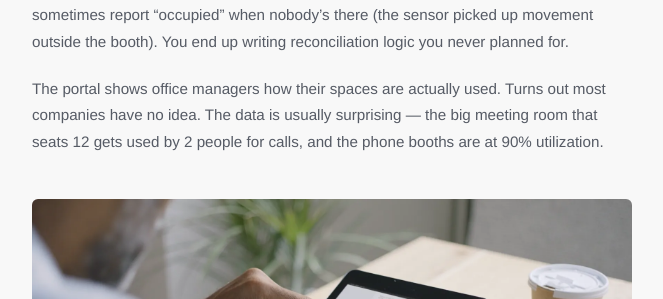
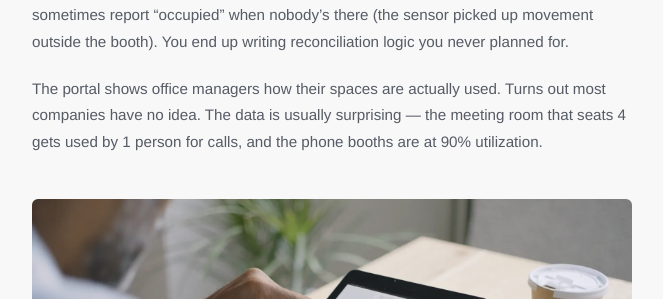
Before and after one commit to robikovacs/robikovacs.github.io, a Jekyll site: the page built from _posts/2021-03-15-building-software-for-physical-spaces-at-room.md, in a window 1280 px wide and 900 px high, scrolled down 1428 px. Shown: the part 180-479 px from the top of the window, without its empty margins (308-971 px from the left). Built offline with Jekyll 4.4.1, drawn with Linux system fonts in a browser that asks for light colours.

Commit message:
Fix: ROOM meeting rooms seat 4, not 12
Co-Authored-By: Claude Opus 4.6 (1M context) <noreply@anthropic.com>

```diff
--- a/_posts/2021-03-15-building-software-for-physical-spaces-at-room.md
+++ b/_posts/2021-03-15-building-software-for-physical-spaces-at-room.md
@@ -26,7 +26,7 @@ Every ROOM unit has a Particle IoT device inside it. Tracks occupancy — when s
 
 Sounds simple: device sends event, Pub/Sub queues it, BigQuery stores it, Rails reads it back. In practice: devices drop offline, send duplicate events, have clock drift. A unit in Tokyo and a unit in New York need their sessions in the right timezone. Devices sometimes report "occupied" when nobody's there (the sensor picked up movement outside the booth). You end up writing reconciliation logic you never planned for.
 
-The portal shows office managers how their spaces are actually used. Turns out most companies have no idea. The data is usually surprising — the big meeting room that seats 12 gets used by 2 people for calls, and the phone booths are at 90% utilization.
+The portal shows office managers how their spaces are actually used. Turns out most companies have no idea. The data is usually surprising — the meeting room that seats 4 gets used by 1 person for calls, and the phone booths are at 90% utilization.
 
 ![The Sense analytics dashboard — utilization data from IoT sensors across office spaces](/assets/images/room--sense-dashboard.webp)
 
```
